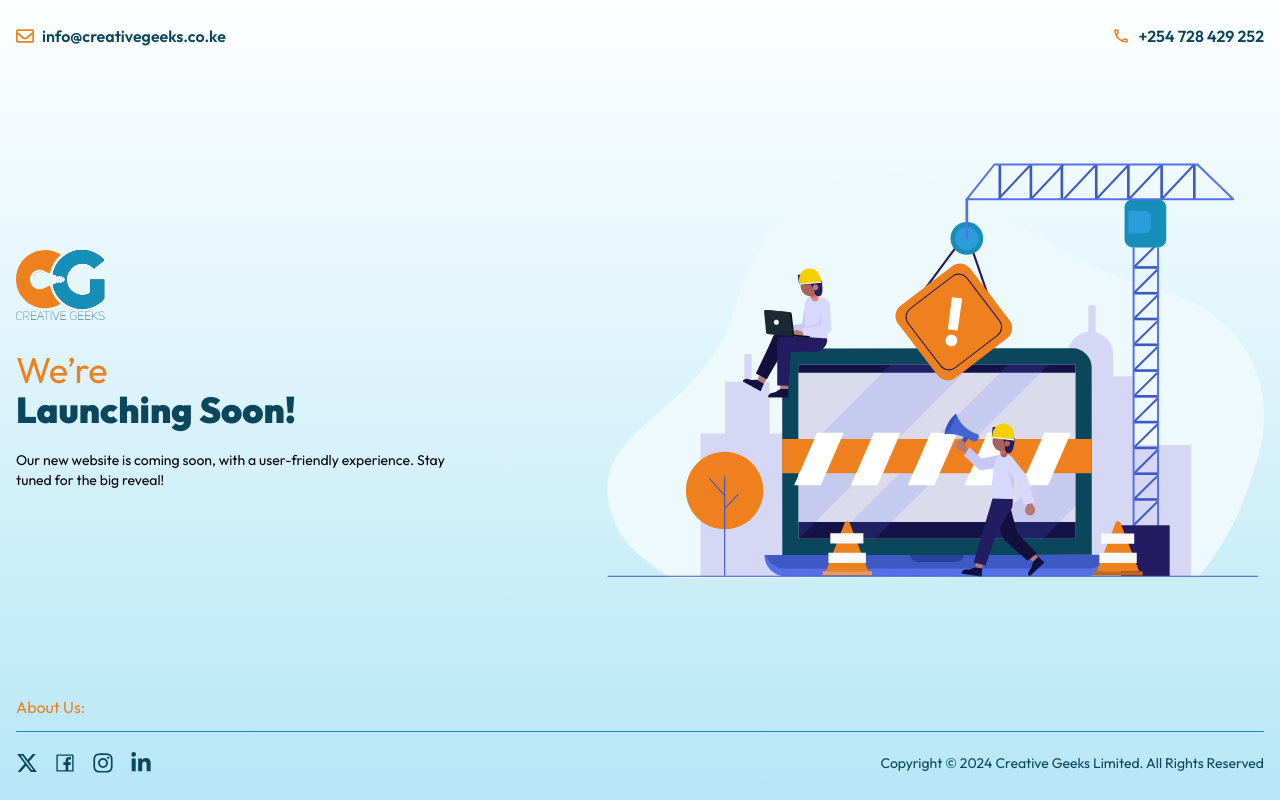
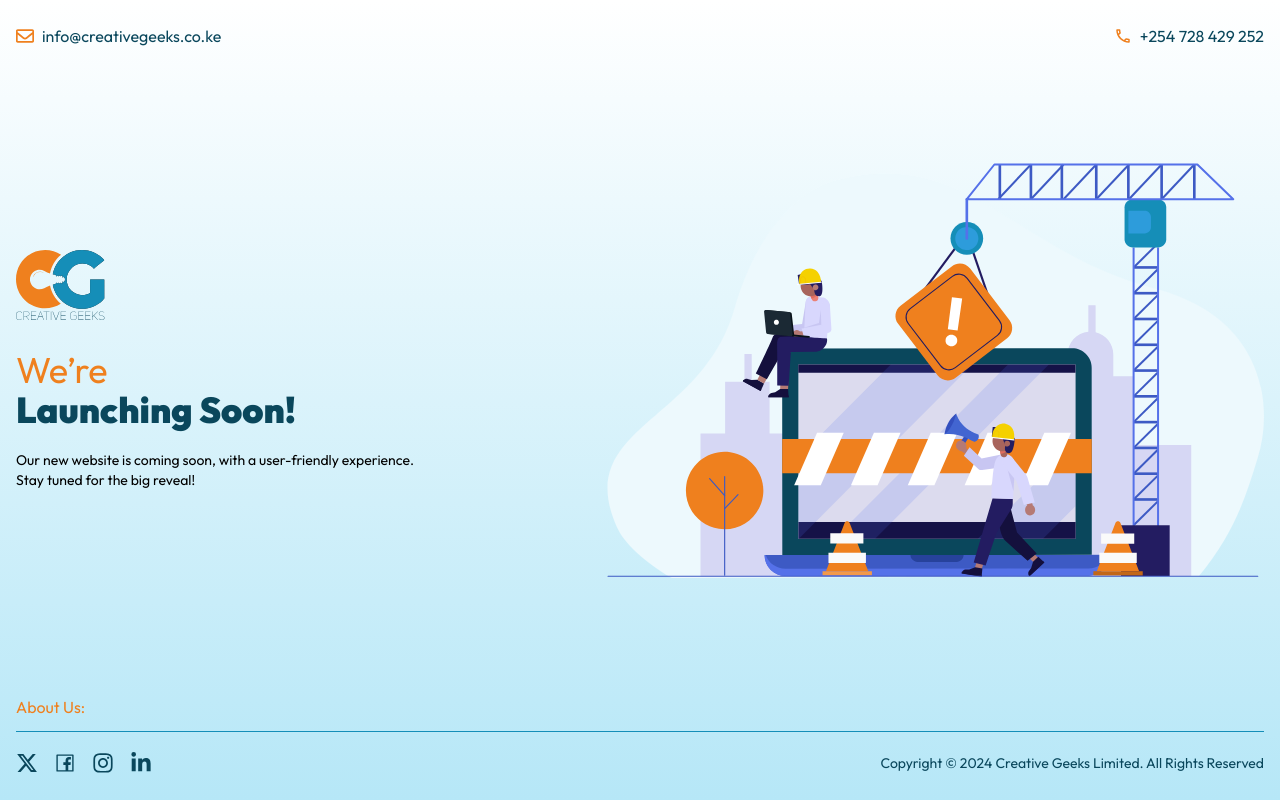
Before and after one commit to gathumartins/geeks, a Next.js app: page / in a window 1280 px wide. Built offline with nearby package versions, Linux system fonts and the light colour scheme.

Commit message:
changed the email and phone font weight

```diff
--- a/src/app/page.tsx
+++ b/src/app/page.tsx
@@ -15,9 +15,9 @@ export default function Home() {
     <div className="container px-4 mx-auto flex flex-col min-h-screen place-content-around">
       <header className="flex flex-row justify-between gap-6 h-[50px] py-4">
         <Link href="mailto:info@creativegeeks.co.ke" className="flex group flex-row gap-2 place-items-center text-[#EF801E] hover:text-[#EF801E]"><FaRegEnvelope  className="h-[18px] w-[18px]"/>
-<span className="text-[#0A475C] group-hover:text-[#EF801E] text-base hidden sm:inline-block font-semibold">info@creativegeeks.co.ke</span></Link>
+<span className="text-[#0A475C] group-hover:text-[#EF801E] text-base hidden sm:inline-block font-normal">info@creativegeeks.co.ke</span></Link>
         <Link href="tel:+254 728 429 252" className="flex group flex-row gap-2 place-items-center text-[#EF801E] hover:text-[#EF801E]"><MdOutlineLocalPhone className="h-[18px] w-[18px]"/>
-<span className="text-[#0A475C] group-hover:text-[#EF801E] text-base hidden sm:inline-block font-semibold">+254 728 429 252</span></Link>
+<span className="text-[#0A475C] group-hover:text-[#EF801E] text-base hidden sm:inline-block font-normal">+254 728 429 252</span></Link>
       </header>
       <main className="my-[80px]">
         <section className="flex flex-col sm:flex-row justify-between">
@@ -25,7 +25,7 @@ export default function Home() {
           <div><Image src="/imgs/logo2.svg" alt="Creative Geeks logo" width={89} height={70} className="inline-block"/></div>
           <h2 className="text-[#EF801E] font-normal text-4xl mt-[30px]">We’re</h2>
           <h1 className="text-[#0A475C] font-black text-4xl">Launching Soon!</h1>
-          <p className="text-black max-w-[460px] text-sm font-normal mt-[20px]">Our new website is coming soon, with a user-friendly experience. Stay tuned for the big reveal!</p>
+          <p className="text-black max-w-[420px] text-sm font-normal mt-[20px]">Our new website is coming soon, with a user-friendly experience. Stay tuned for the big reveal!</p>
           </div>
         <div className="flex justify-center sm:justify-end">
           <Image src="/imgs/coming.svg" alt="creative geeks coming soon iamge" width={657} height={416} className="inline-block" />
```
